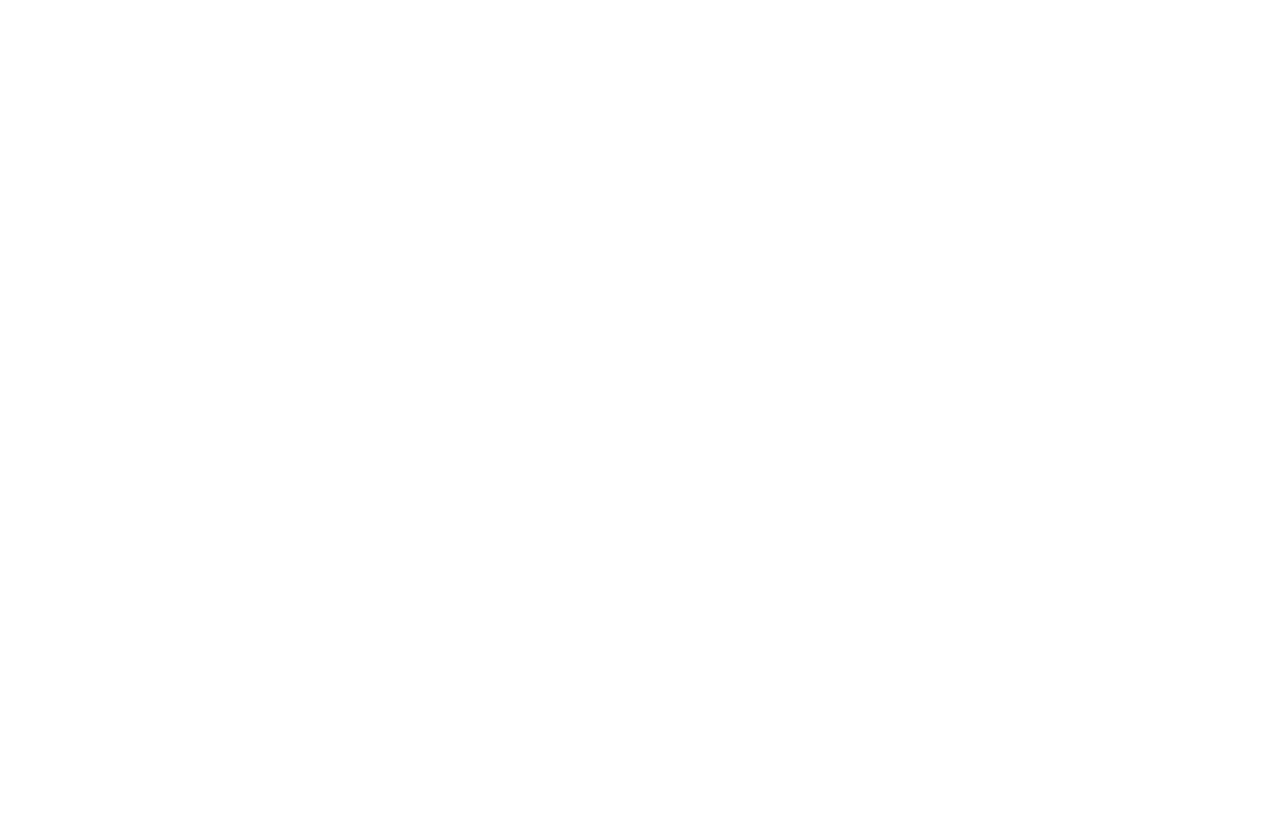
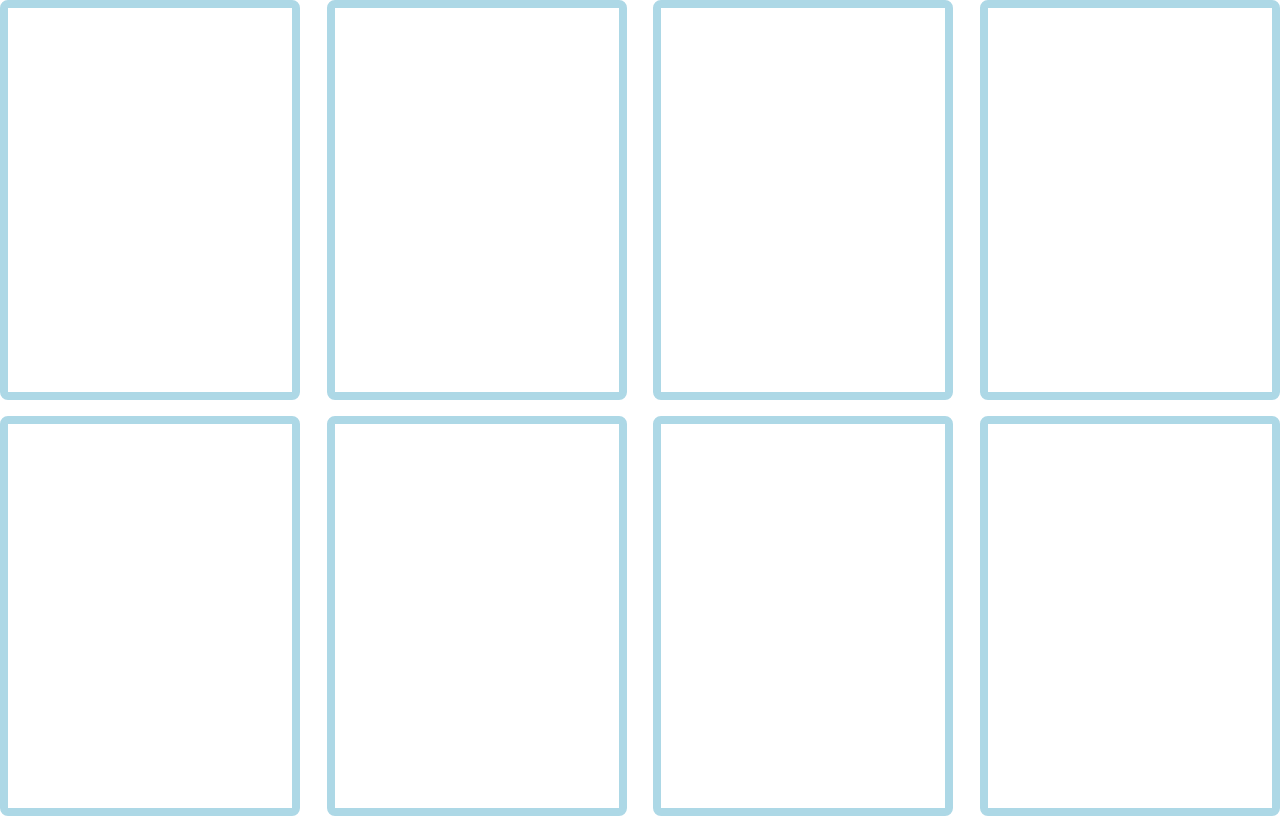
Before and after one commit to andreacecchi892/memory, a plain HTML site: page index.html in a window 1280 px wide. Shown: the top 819 px of the page. Drawn offline with nearby package versions, Linux system fonts and the light colour scheme.

Commit message:
grid style update

```diff
--- a/index.html
+++ b/index.html
@@ -5,11 +5,19 @@
   <meta name="viewport" content="width=device-width, initial-scale=1.0">
   <script src="https://cdn.jsdelivr.net/npm/@tailwindcss/browser@4"></script>
   <link rel="stylesheet" href="./style/main.css">
+  <link rel="preconnect" href="https://fonts.googleapis.com">
+<link rel="preconnect" href="https://fonts.gstatic.com" crossorigin>
+<link href="https://fonts.googleapis.com/css2?family=Chewy&display=swap" rel="stylesheet">
   <title>Memory</title>
 </head>
 <body>
-  <div class="table">
-    <div class="card-grid">
+  <div class="table w-full">
+    <div class="card-grid
+    flex
+    w-full
+    flex-wrap
+    justify-between
+    gap-y-4">
 
     </div>
   </div>
--- a/style/main.css
+++ b/style/main.css
@@ -0,0 +1,50 @@
+.card {
+  width: calc((100% / 4) - 20px);
+  background: #2193b0;  /* fallback for old browsers */
+background: -webkit-linear-gradient(to right, #6dd5ed, #2193b0);  /* Chrome 10-25, Safari 5.1-6 */
+background: linear-gradient(to right, #6dd5ed, #2193b0); /* W3C, IE 10+/ Edge, Firefox 16+, Chrome 26+, Opera 12+, Safari 7+ */
+
+
+  aspect-ratio: 3/4;
+  border-radius: 8px;
+
+  display: flex;
+  align-items: center;
+  justify-content: center;
+
+  border: 8px solid lightblue;
+
+  font-family: "Chewy", system-ui;
+  font-weight: 400;
+  font-style: normal;
+  font-size: xx-large;
+
+  color: aliceblue;
+
+  cursor: pointer;
+  transition: transform 0.3s ease;
+  position: relative;
+  overflow: hidden;
+}
+
+.card:hover {
+  transform: scale(1.05);
+}
+
+.card.covered {
+  background: linear-gradient(to right, #6dd5ed, #2193b0);
+}
+
+.card.covered img {
+  display: none !important;
+}
+
+.card:not(.covered) {
+  background: white;
+  color: transparent;
+}
+
+.card:not(.covered) img {
+  display: block !important;
+  position: absolute;
+}
```
